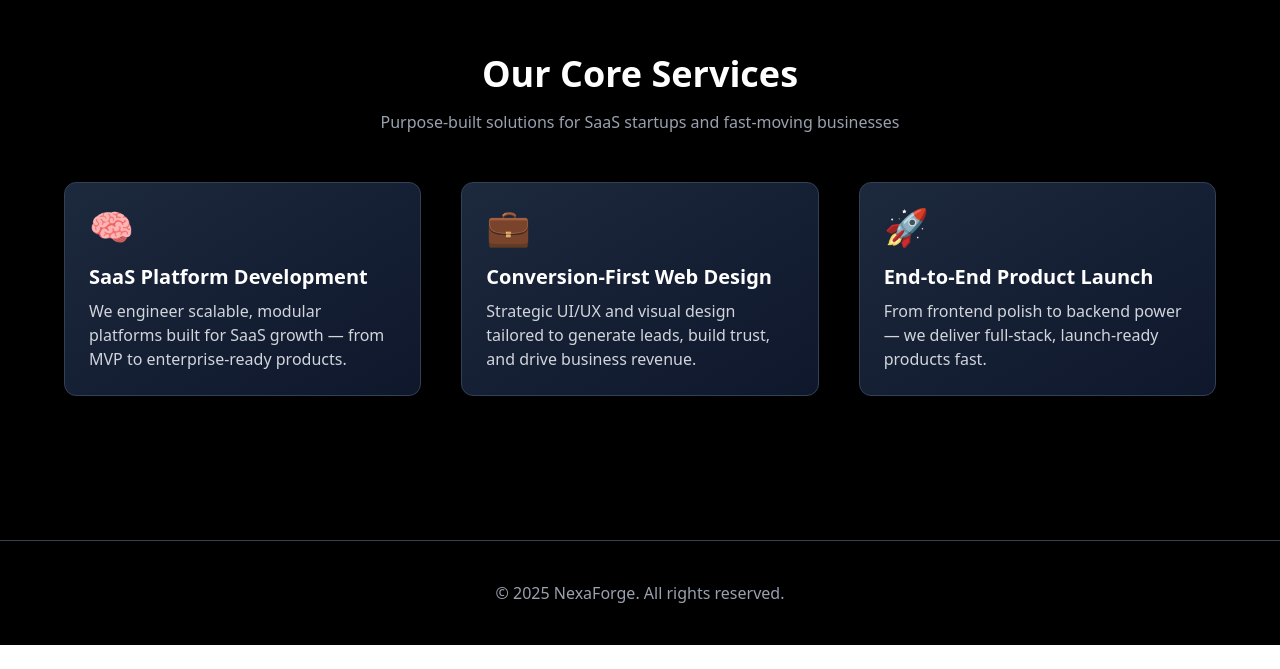
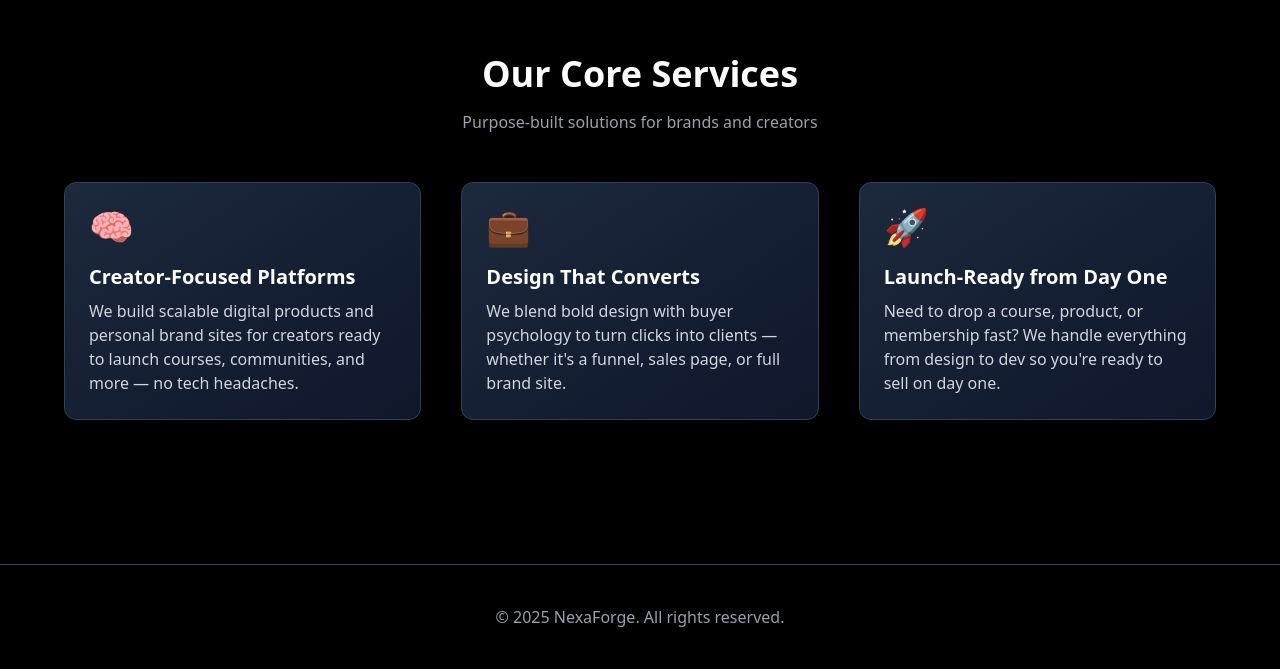
Before and after one commit to DaveInnovator/nexaforge-agency, a React (Vite) app: page / in a window 1280 px wide. Shown: the part 2083-2752 px from the top of the page. Before the commit the page ends 2728 px from the top, so only its background shows below. Built offline with nearby package versions, Linux system fonts and the light colour scheme.

Commit message:
Update Services.jsx

```diff
--- a/src/components/Services.jsx
+++ b/src/components/Services.jsx
@@ -2,20 +2,21 @@ import { motion } from "framer-motion";
 
 const services = [
  {
-    title: "SaaS Platform Development",
-    desc: "We engineer scalable, modular platforms built for SaaS growth — from MVP to enterprise-ready products.",
+  title: "Creator-Focused Platforms",
+  desc: "We build scalable digital products and personal brand sites for creators ready to launch courses, communities, and more — no tech headaches.",
   icon: "🧠",
 },
 {
-    title: "Conversion-First Web Design",
-    desc: "Strategic UI/UX and visual design tailored to generate leads, build trust, and drive business revenue.",
+  title: "Design That Converts",
+  desc: "We blend bold design with buyer psychology to turn clicks into clients — whether it's a funnel, sales page, or full brand site.",
   icon: "💼",
 },
 {
-    title: "End-to-End Product Launch",
-    desc: "From frontend polish to backend power — we deliver full-stack, launch-ready products fast.",
+  title: "Launch-Ready from Day One",
+  desc: "Need to drop a course, product, or membership fast? We handle everything from design to dev so you're ready to sell on day one.",
   icon: "🚀",
-  },
+}
+
 ];
 
 export default function Services() {
@@ -24,7 +25,7 @@ export default function Services() {
       <div className="max-w-6xl mx-auto text-center mb-12">
         <h2 className="text-4xl font-bold">Our Core Services</h2>
         <p className="text-gray-400 mt-4">
-          Purpose-built solutions for SaaS startups and fast-moving businesses
+          Purpose-built solutions for brands and creators
         </p>
       </div>
 
```
Lines whose indentation alone changed are shown as unchanged.
